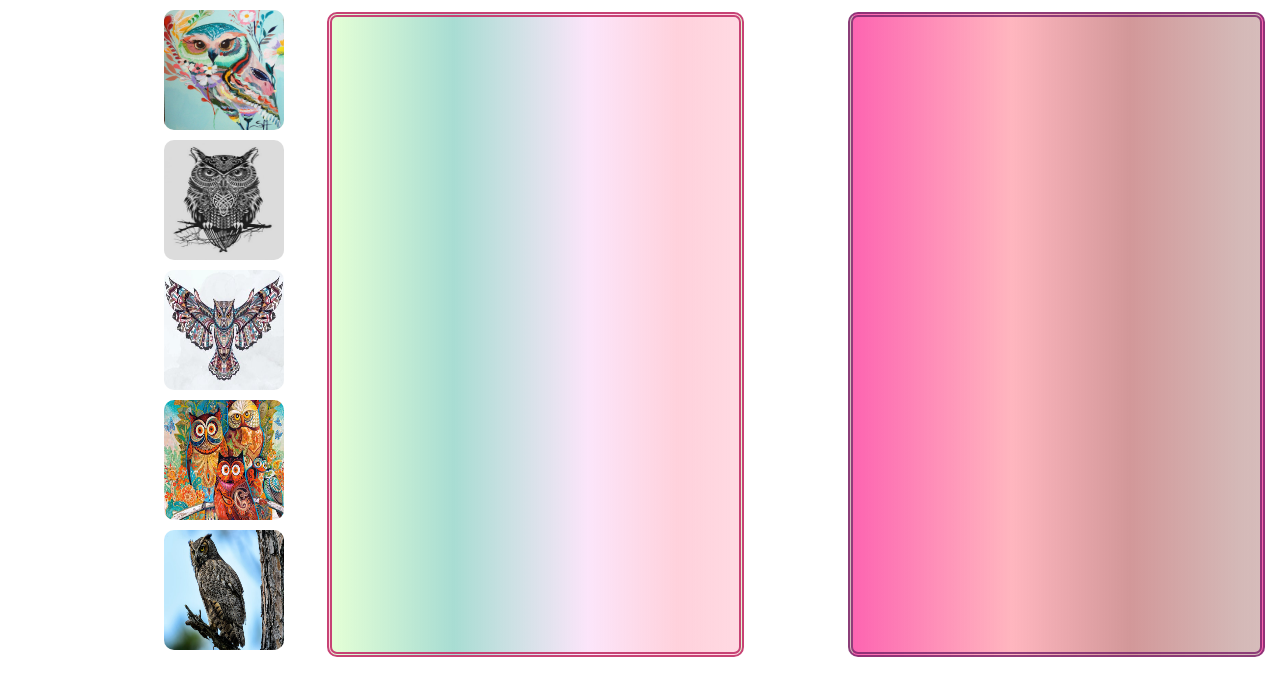
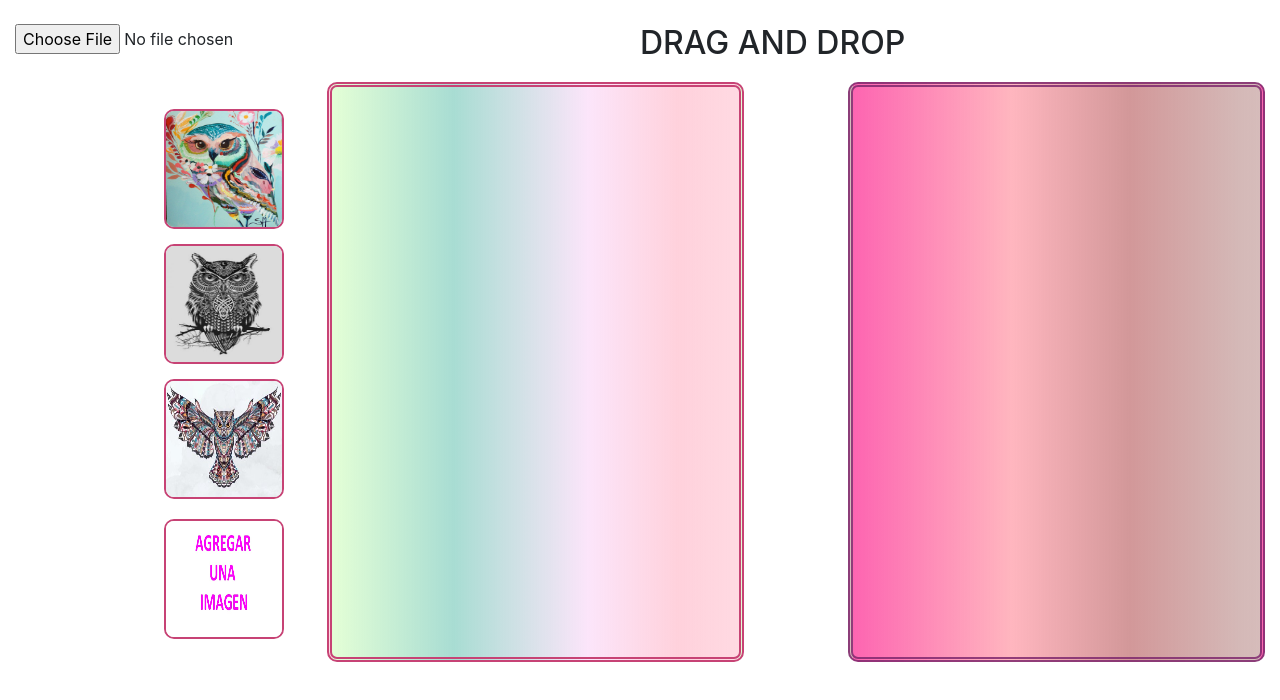
Before and after one commit to Lizbethperez/Drag-and-Drop, a plain HTML site: page index.html in a window 1280 px wide. Drawn offline with nearby package versions, Linux system fonts and the light colour scheme.

Commit message:
Se suben avances en la estructura y en los estilos del ejercicio

```diff
--- a/css/main.css
+++ b/css/main.css
@@ -8,11 +8,12 @@ li{
    text-decoration: none;
    margin: 5px;
 }
-img{
+img,#container-img-save{
    border-radius:10px;
    width: 120px;
    height: 120px;
-   margin-top:5px;
+   margin-top:10px;
+   border: 2px solid #c74375 ;
 }
 #container1, #container2{
    background: linear-gradient(to right, rgba(228,255,214,1) 0%, rgba(149,213,201,0.82) 30%,
@@ -20,9 +21,9 @@ img{
    border:5px double #c74375;
    border-radius: 10px;
    margin-top:12px;
-   height: 645px;
+   height: 580px;
    padding: 25px;
-   padding-top:60px;
+   padding-top:40px;
 }
 #container2{
    background: linear-gradient(to right, rgba(253,101,177,1) 0%, rgba(255,165,176,0.81) 39%,
@@ -34,5 +35,9 @@ img{
 
 #container2  img{
   width:100%;
-  height: 630px;
+  height: 560px;
 }
+
+#container-img-save{
+  border:none;
+}
--- a/index.html
+++ b/index.html
@@ -11,15 +11,18 @@
 </head>
 
 <body>
-    <div class="container-fluid">
+    <div class="container-fluid"><br>
+        <div class="row">
+            <input id="file" class=" col-lg-6" type="file" name="imagensubida" accept="image/png, .jpeg, .jpg, image/gif">
+            <h2>DRAG AND DROP</h2>
+        </div>
         <div class="row no-gutters">
-            <div class=" col-lg-2 offset-1">
+            <div class=" col-lg-2 offset-1"><br>
                 <ul id="images">
                     <li><img id="imageBuho1" class="dragImages" src="assets/img/buho1.jpg" alt="buho1"> </li>
                     <li><img id="imageBuho2" class="dragImages" src="assets/img/buho2.jpg" alt="buho2"></li>
                     <li><img id="imageBuho3" class="dragImages" src="assets/img/buho3.jpg" alt="buho3"></li>
-                    <li><img id="imageBuho4" class="dragImages" src="assets/img/buho4.jpg" alt="buho4"></li>
-                    <li><img id="imageBuho5" class="dragImages" src="assets/img/buho6.jpg" alt="buho6"></li>
+                    <li id="container-img-save"><img id="imageBuho4" src="assets/img/text.jpg" class="dragImages"></li>
                 </ul>
             </div>
             <div id="container1" class="col-lg-4"></div>
--- a/js/app.js
+++ b/js/app.js
@@ -9,12 +9,19 @@ dragover
 drop
 dragend
 
+Drag and Drop Interface dataTranfer
+*/
 //EJERCICIO DRAP AND DROP
 
-Drag and Drop Interface dataTranfer
-*/
 var containerPrincipal = document.getElementById("container1");
 var containerPrincipal2 = document.getElementById("container2");
+
+  $("#file").on("change", function(event){
+    var selectedFile = event.target.files[0].name;
+    console.log(selectedFile);
+    var imageSave=document.getElementById("imageBuho4");
+    imageSave.src="assets/img/"+selectedFile;
+  });
 
 $(".dragImages").mousedown(function() {
     var idImages = $(this).attr("id");
```
Also changed, not shown: assets/img/2GEI.gif (added), assets/img/buho10.jpg (added), assets/img/buho11.jpg (added), assets/img/buho8.jpg (added), assets/img/buho9.jpg (added), assets/img/text.jpg (added).
